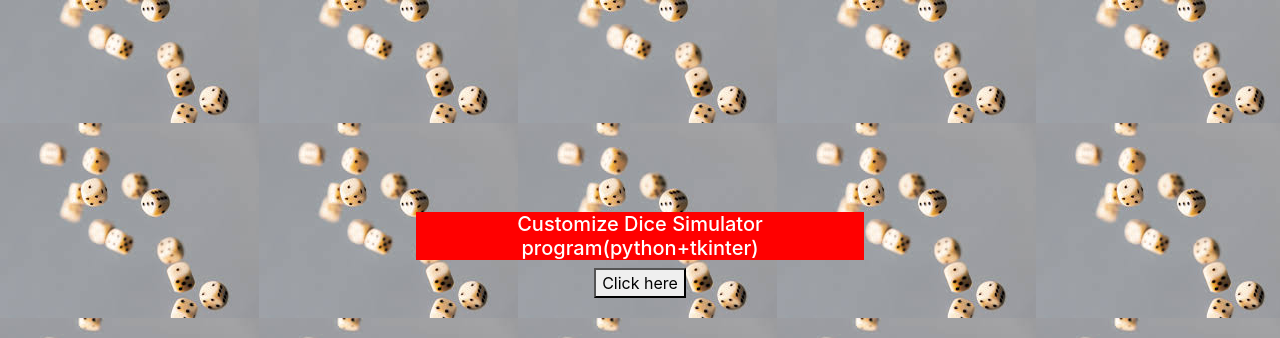
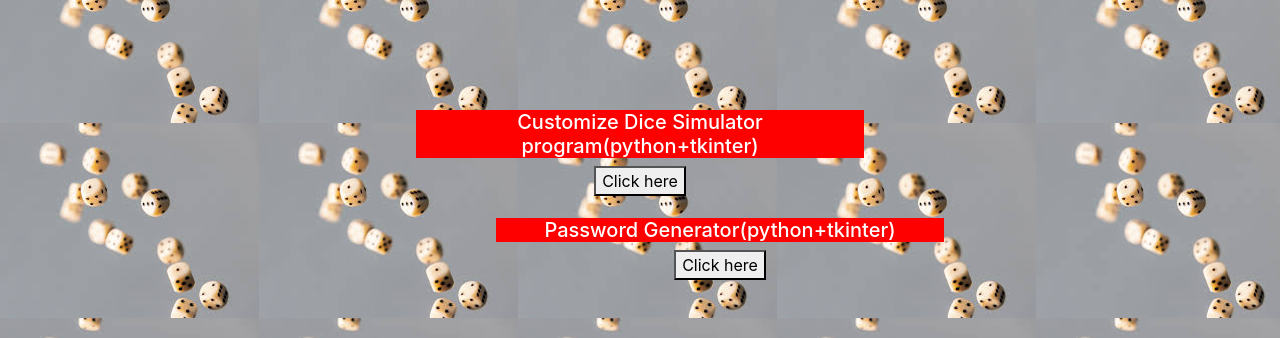
Before and after one commit to Saurabh53-eng/Django-and-python-tkinter, a Django app: page / in a window 1280 px wide. Shown: the part 462-800 px from the top of the page. Run offline with Django 3.2, Linux system fonts and the light colour scheme; some libraries are stand-ins or nearby versions.

Commit message:
Update index.html

```diff
--- a/templates/index.html
+++ b/templates/index.html
@@ -8,11 +8,19 @@
 <h2 style=background-color:pink;width:40%;>created program can check below</h2>
 <center><img src="/static/dem.png" alt="Italian Trulli"></center>
 <link rel="stylesheet" href="/static/style.css">
+
 <center><body style="background-image: url('/static/dicee.jpeg');"></center>
+
 <div class="carousel-caption d-none d-md-block">
     <center><h5 style=background-color:red;width:50%;>Customize Dice Simulator program(python+tkinter)</h5></center>
     <a href="https://gitfront.io/r/user-1757912/1862d2bbb201d05402599b567e2b20106110955a/Customize-Dice-Simulator-Program/
 "><center><button>Click here</button></center></a>
 
+<div class="carousel-caption d-none d-md-block" style="position:relative; left:80px; top:2px;">
+    <center><h5 style=background-color:red;width:50%;>Password Generator(python+tkinter)</h5></center>
+    <a href="https://gitfront.io/r/user-1757912/526ba567abb54fb7ee682eb1d9a9656a61d2cd1a/Password-generator-python-tkinter/">
+<button>Click here</button></a>
+
+
 </div>
 {% endblock body %}
```
